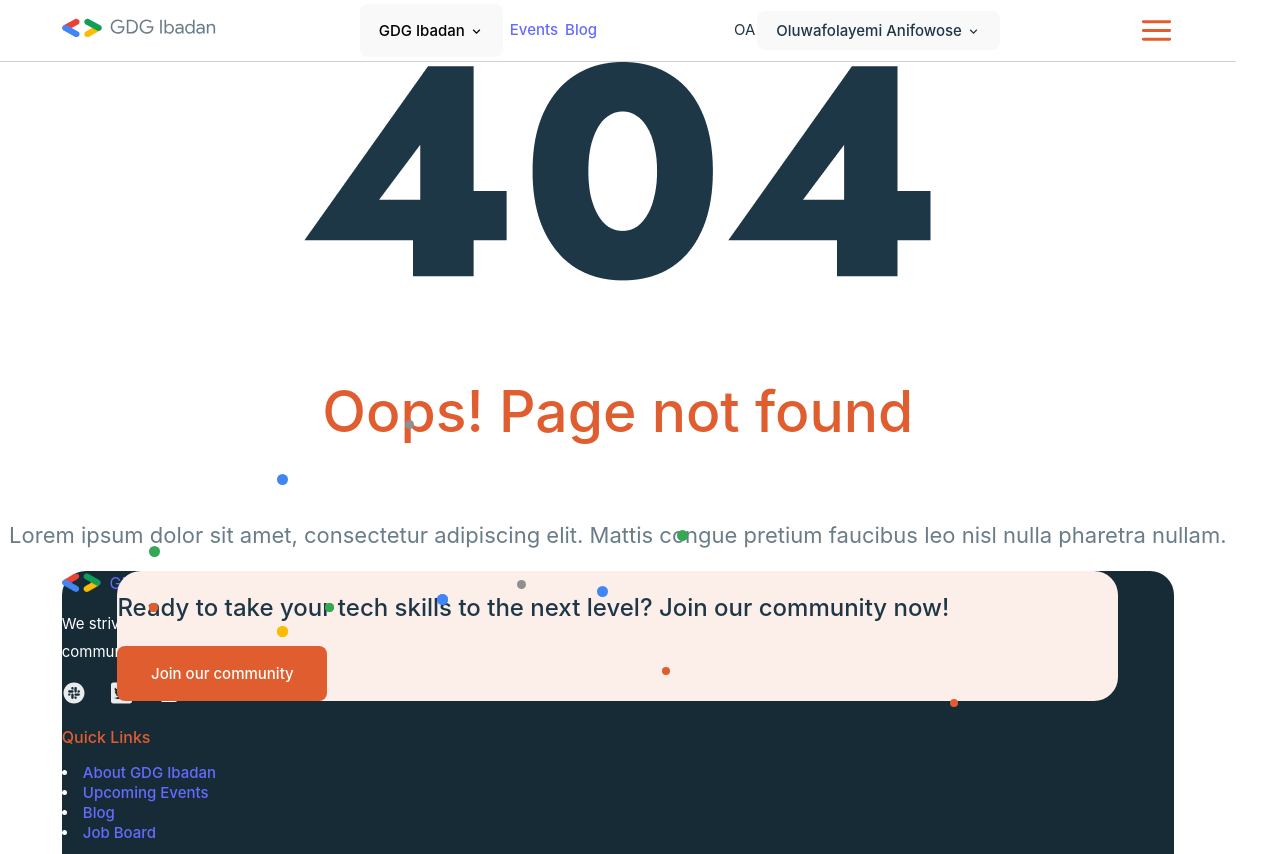
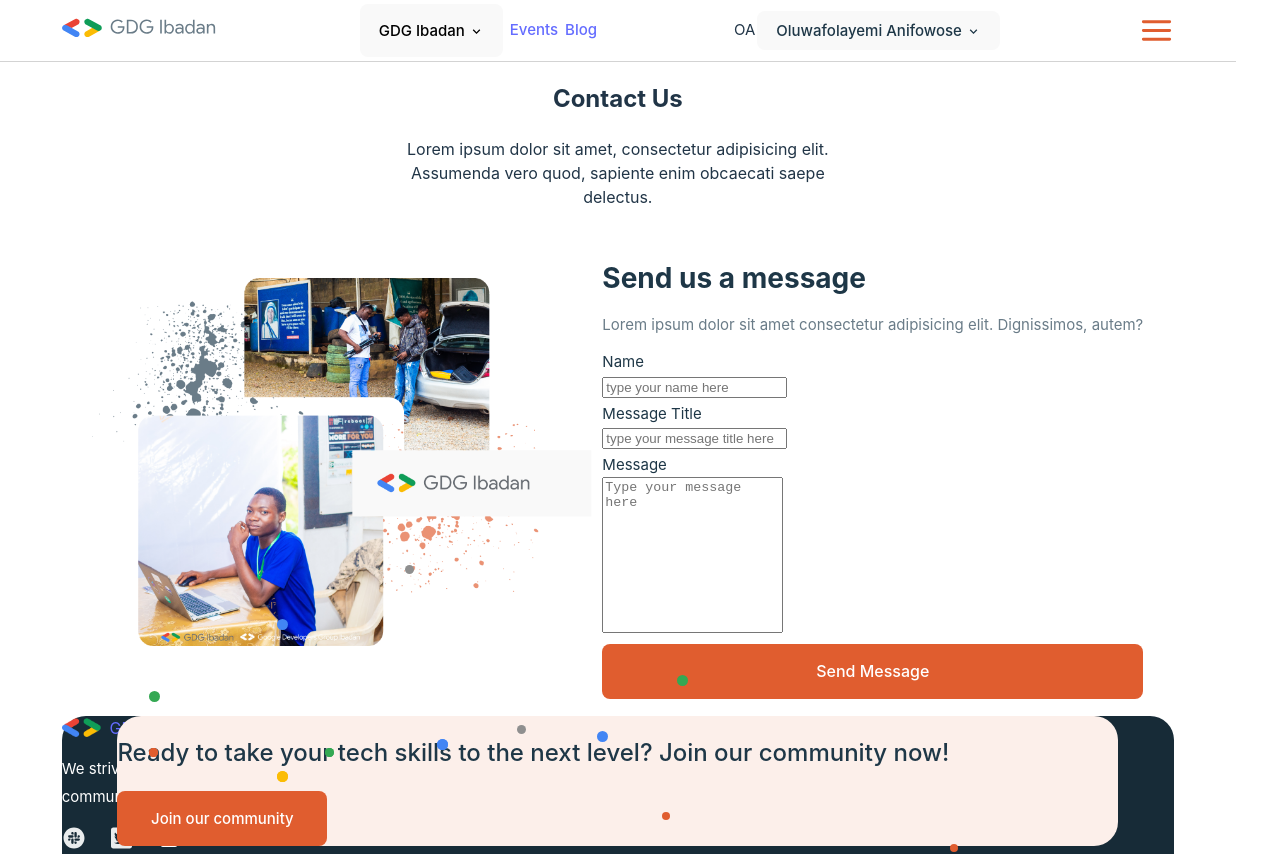
Before and after one commit to ayanwumi101/gdg-ibadan-devwebsite, a React (Vite) app: page /contact in a window 1280 px wide. Shown: the top 854 px of the page. Built offline with nearby package versions, Linux system fonts and the light colour scheme; the HTML template or start-up script is replaced by a standard one.

Commit message:
some changes

```diff
--- a/src/App.jsx
+++ b/src/App.jsx
@@ -14,6 +14,7 @@
 import Jobs from './pages/Jobs'
 import ScrollToTop from './pages/ScrollToTop'
 import DareEvent from './pages/dareevent/page'
+import Contact from './pages/Contact/Contact'
 
 
 function App() {
@@ -32,6 +33,7 @@
           <Route path='/events' element={<Event />} />
           <Route exact path='/jobs' element={<Jobs />} />
           <Route exact path='/dareevent' element={<DareEvent />} />
+          <Route exact path='/contact' element={<Contact />} />
           <Route exact path='*' element={<ErrorPage />} />
         </Routes>
         <Footer />
--- a/src/components/Features/Features.jsx
+++ b/src/components/Features/Features.jsx
@@ -1,14 +1,15 @@
 import React from 'react'
 import Cards from '../cards'
 import { Box, Stack, Heading, Text } from '@chakra-ui/react'
+import Line from '../../assets/Line.png'
 
 const Features = () => {
   return (
-    <Box w='90%' mx='auto' p='8' bg='#1E3747' borderRadius='24px'>
+    <Box w='90%' mx='auto' p={[5, 6, 8]} bg='#1E3747' borderRadius='24px' bgImage={Line} backgroundRepeat='no-repeat' >
 
-      <Box textAlign='center' my='12' color='white'>
-        <Heading fontSize={45} mb='5'>Features</Heading>
-        <Text>Fostering collaboration and learning among tech of all enthusiasts level</Text>
+      <Box textAlign='center' mt='12' mb='14' color='white'>
+        <Heading fontSize={45} mb='8'>Features</Heading>
+        <Text fontSize={22}>Fostering collaboration and learning among tech of all enthusiasts level</Text>
       </Box>
 
       <Stack alignItems='center' spacing={[7, 5, 0]} direction={['column', 'column', 'row']} justifyContent='space-between'>
--- a/src/components/cards/index.jsx
+++ b/src/components/cards/index.jsx
@@ -7,7 +7,7 @@
   return (
     <>
       <Card
-        width={{ base: "100%px", md: '250px', lg: "260px" }}
+        width={{ base: "100%px", md: '250px', lg: "26                         0px" }}
         height={{ base: '300px', lg: "277px" }}
         background={background}
         color="#fff"
--- a/src/components/organisers/index.jsx
+++ b/src/components/organisers/index.jsx
@@ -5,6 +5,7 @@
 import CoOrganiser from "../../assets/co-organiser.png";
 import Organiser from "../../assets/orgaiser.png";
 import Secretary from "../../assets/secretary.png";
+import { Link } from "react-router-dom";
 // import Buttons from "../buttons";
 // import Rectangle from "../../assets/Rectangle 9789.png"
 
@@ -149,7 +150,7 @@
           paddingTop={{ base: "60px", lg: "55px" }}
           paddingBottom={{ base: "29px", lg: "76px" }}
         >
-          <Button bg='#E05D2F' w='150px' h='45px' color='white' boxShadow='md'>Contact Us</Button>
+          <Link to='/contact'><Button bg='#E05D2F' w='150px' h='45px' color='white' boxShadow='md'>Contact Us</Button></Link>
         </Box>
       </Box>
     </>
--- /dev/null
+++ b/src/pages/Contact/Contact.jsx
@@ -0,0 +1,69 @@
+import { Box, Text, Heading, Stack, Image, FormControl, FormLabel, Input, Button, Textarea } from '@chakra-ui/react'
+import React, { useState } from 'react'
+import LoginImage from '../../assets/login-image.png'
+
+const Contact = () => {
+    const [show, setShow] = React.useState(false)
+    const handleClick = () => setShow(!show)
+    return (
+        <Box w='100%' my='10' px={{ base: 5 }}>
+                <Box maxW='450px' mx='auto' textAlign='center' mb='14'>
+                    <Heading>Contact Us</Heading>
+                    <Text>
+                        Lorem ipsum dolor sit amet, consectetur adipisicing elit. Assumenda vero quod, sapiente enim obcaecati
+                        saepe delectus.
+                    </Text>
+                </Box>
+                <Stack direction={{ base: 'column', lg: 'row' }} justifyContent='center' spacing={10} alignItems='center' w='90%' mx='auto'>
+                    <Box w='500px' display={{ base: 'none', md: 'block', lg: 'block' }}>
+                        <Image src={LoginImage} w='100%' alt='Login Image' />
+                    </Box>
+
+                    <Box w={{ base: '350px', md: '420px', lg: '480px' }} h='auto' px={{ base: 5, md: 7 }} pt='8' boxShadow='2xl' bg='white' borderRadius={10}>
+                        <Box mb='7'>
+                            <Heading color='#1E3747' mb='5' fontSize={28}>Send us a message</Heading>
+                            <Text color='#6A7C88' fontSize={15}>Lorem ipsum dolor sit amet consectetur adipisicing elit. Dignissimos, autem?</Text>
+                        </Box>
+
+                        <Box mb='7'>
+                            <FormControl>
+                                <Box mb='5'>
+                                    <FormLabel color='#1E3747' fontWeight='medium' fontSize={15}>Name</FormLabel>
+                                    <Input type='text' placeholder='type your name here' />
+                                </Box>
+                                <Box mb='5'>
+                                    <FormLabel color='#1E3747' fontWeight='medium' fontSize={15}>Message Title</FormLabel>
+                                    <Input type='text' placeholder='type your message title here' />
+                                </Box>
+
+                                <Box mb='5'>
+                                    <FormLabel color='#1E3747' fontWeight='medium' fontSize={15}>Message</FormLabel>
+                                    <Textarea placeholder='Type your message here' resize='none' h='150px' />
+                                    {/* <InputGroup size='md'>
+                                        <Input
+                                            pr='4.5rem'
+                                            type={show ? 'text' : 'password'}
+                                            placeholder='Enter password'
+                                        />
+                                        <InputRightElement width='4.5rem'>
+                                            <Button h='1.75rem' size='sm' onClick={handleClick} bg='none'>
+                                                {show ? <ViewIcon /> : <ViewOffIcon />}
+                                            </Button>
+                                        </InputRightElement>
+                                    </InputGroup> */}
+                                </Box>
+
+
+
+                                <Box>
+                                    <Button bg='#E05D2F' w='100%' h='55px' color='white' boxShadow='md'>Send Message</Button>
+                                </Box>
+                            </FormControl>
+                        </Box>
+                    </Box>
+                </Stack>
+        </Box>
+    )
+}
+
+export default Contact
```
